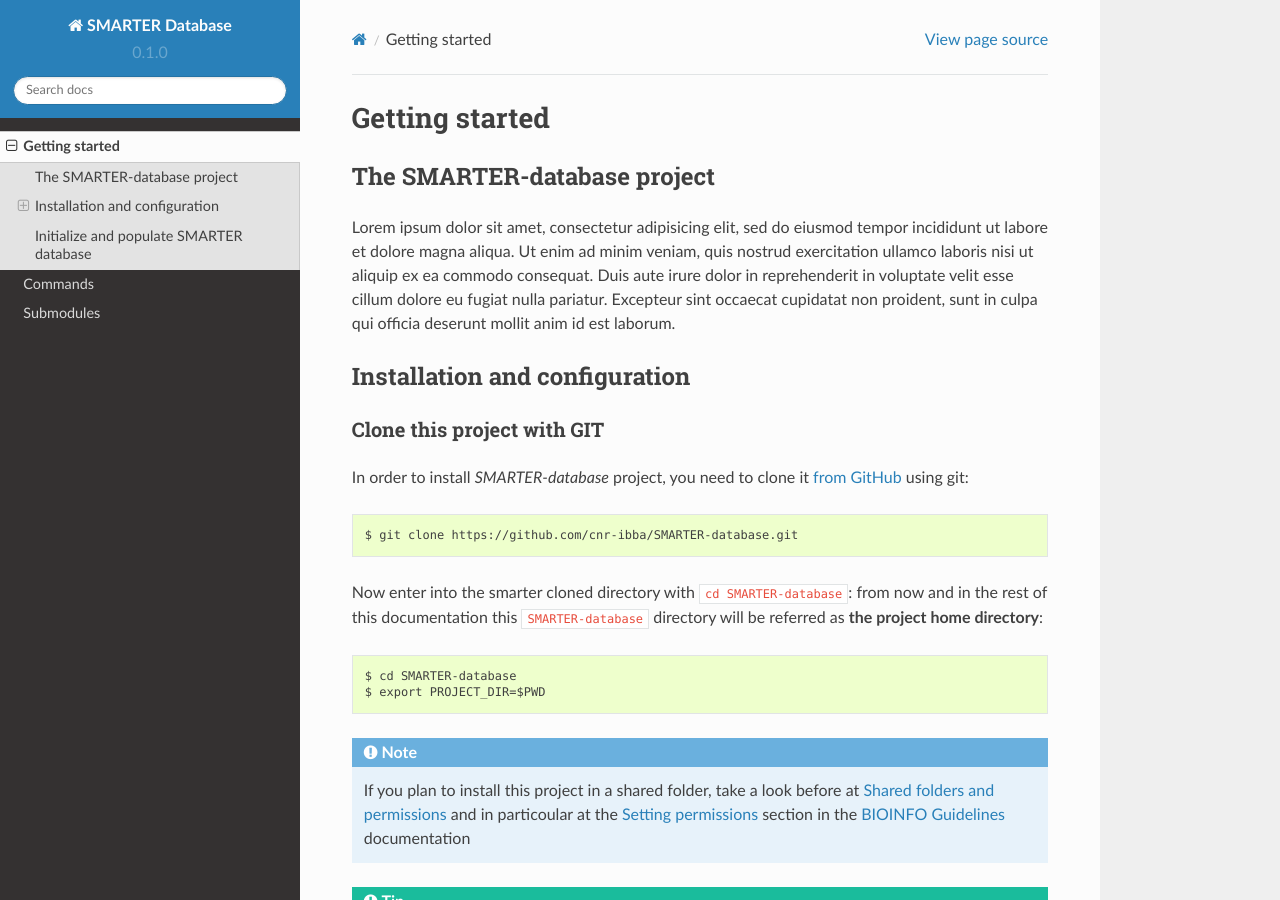
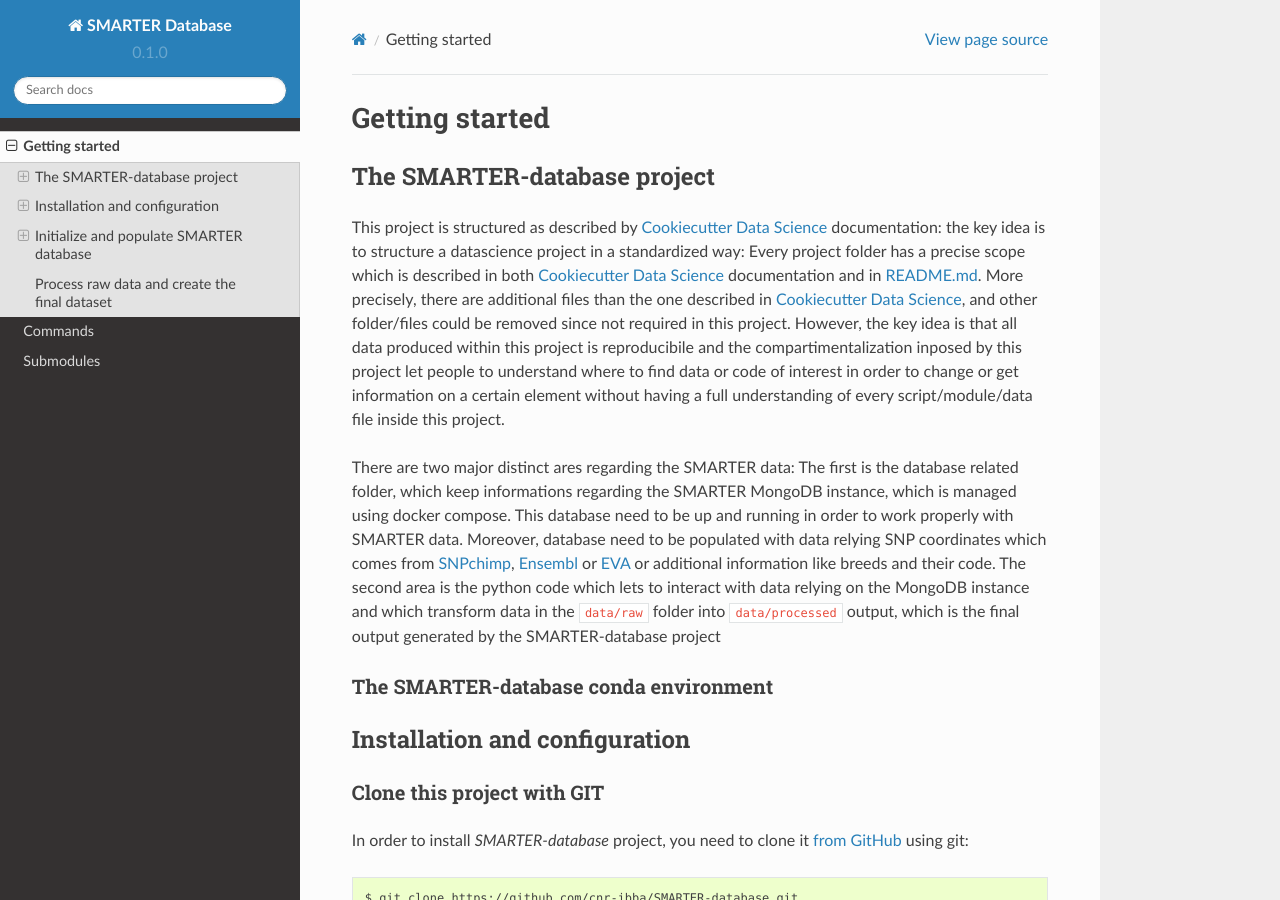
Before and after one commit to cnr-ibba/SMARTER-database, a Sphinx documentation site: the page built from docs/getting-started.rst, in a window 1280 px wide and 900 px high. Built offline with Sphinx 7.4.7 and the Read the Docs theme 2.0.0, drawn with Linux system fonts in a browser that asks for light colours; some of the changed text lies outside the part shown.

Commit message:
:memo: describe database set-up

```diff
--- a/docs/getting-started.rst
+++ b/docs/getting-started.rst
@@ -10,12 +10,32 @@
 The SMARTER-database project
 ----------------------------
 
-Lorem ipsum dolor sit amet, consectetur adipisicing elit, sed do eiusmod tempor
-incididunt ut labore et dolore magna aliqua. Ut enim ad minim veniam, quis nostrud
-exercitation ullamco laboris nisi ut aliquip ex ea commodo consequat. Duis aute
-irure dolor in reprehenderit in voluptate velit esse cillum dolore eu fugiat nulla
-pariatur. Excepteur sint occaecat cupidatat non proident, sunt in culpa qui officia
-deserunt mollit anim id est laborum.
+This project is structured as described by `Cookiecutter Data Science`_
+documentation: the key idea is to structure a datascience project in a standardized
+way: Every project folder has a precise scope which is described in both `Cookiecutter Data Science`_
+documentation and in `README.md <https://github.com/cnr-ibba/SMARTER-database/blob/master/README.md>`__.
+More precisely, there are additional files than the one described in `Cookiecutter Data Science`_,
+and other folder/files could be removed since not required in this project. However,
+the key idea is that all data produced within this project is reproducibile and the
+compartimentalization inposed by this project let people to understand where to find
+data or code of interest in order to change or get information on a certain element without
+having a full understanding of every script/module/data file inside this project.
+
+There are two major distinct ares regarding the SMARTER data: The first is the database
+related folder, which keep informations regarding the SMARTER MongoDB instance, which is
+managed using docker compose. This database need to be up and running in order to
+work properly with SMARTER data. Moreover, database need to be populated with data
+relying SNP coordinates which comes from `SNPchimp <http://webserver.ibba.cnr.it/SNPchimp/>`__,
+`Ensembl <https://www.ensembl.org/index.html>`__ or `EVA <https://www.ebi.ac.uk/eva/>`__
+or additional information like breeds and their code.
+The second area is the python code which lets to interact with data relying on the
+MongoDB instance and which transform data in the ``data/raw`` folder into ``data/processed``
+output, which is the final output generated by the SMARTER-database project
+
+.. _`Cookiecutter Data Science`: https://drivendata.github.io/cookiecutter-data-science/
+
+The SMARTER-database conda environment
+^^^^^^^^^^^^^^^^^^^^^^^^^^^^^^^^^^^^^^
 
 Installation and configuration
 ------------------------------
@@ -136,5 +156,51 @@
 Setting up python environment
 ^^^^^^^^^^^^^^^^^^^^^^^^^^^^^
 
+In order to install all the conda requirements and libraries, move into the project_dir
+and then install dependencies using make::
+
+  $ cd $PROJECT_DIR
+  $ make create_environment
+
+This will install required software in the ``SMARTER-database`` conda environment.
+Now we need to activate the ``SMARTER-database`` in order to install required dependencies.
+All further scripts and software need to be called under ``SMARTER-database`` conda
+environment::
+
+  $ conda activate SMARTER-database
+  $ make requirements
+
 Initialize and populate SMARTER database
 ----------------------------------------
+
+The SMARTER MongoDB docker-composed image in ``database`` folder does a mount
+bind of the ``database/mongodb-home/`` folder in which put files that could be
+inserted / retrieved from database.
+
+Restore SMARTER database from a *mongodump* file
+^^^^^^^^^^^^^^^^^^^^^^^^^^^^^^^^^^^^^^^^^^^^^^^^
+
+In order to restore the SMARTER database from a dump file::
+
+  $ docker-compose run --rm --user mongodb mongo sh -c 'mongorestore --host mongo \
+    --username="${MONGO_INITDB_ROOT_USERNAME}" --password="${MONGO_INITDB_ROOT_PASSWORD}" \
+    --authenticationDatabase admin --db=smarter --drop --preserveUUID --gzip --archive=/home/mongodb/smarter.archive.gz'
+
+Dump SMARTER database
+^^^^^^^^^^^^^^^^^^^^^
+
+In order to dump SMARTER database in a file::
+
+  $ docker-compose run --rm --user mongodb mongo sh -c 'mongodump --host mongo \
+    --username="${MONGO_INITDB_ROOT_USERNAME}" --password="${MONGO_INITDB_ROOT_PASSWORD}" \
+    --authenticationDatabase admin --db=smarter --gzip --archive=/home/mongodb/smarter.archive.gz'
+
+.. TODO: describe the scripts for importing SNPchimp and Manifest data into database.
+
+Process raw data and create the final dataset
+---------------------------------------------
+
+In order to process raw data, insert data into SMARTER database, generate the SMARTER ids
+an generate the final dataset file simply do (in the SMARTER-database conda environment)::
+
+  $ make data
```
Also changed, not shown: README.md (+6 -4 lines), 1 other file.
